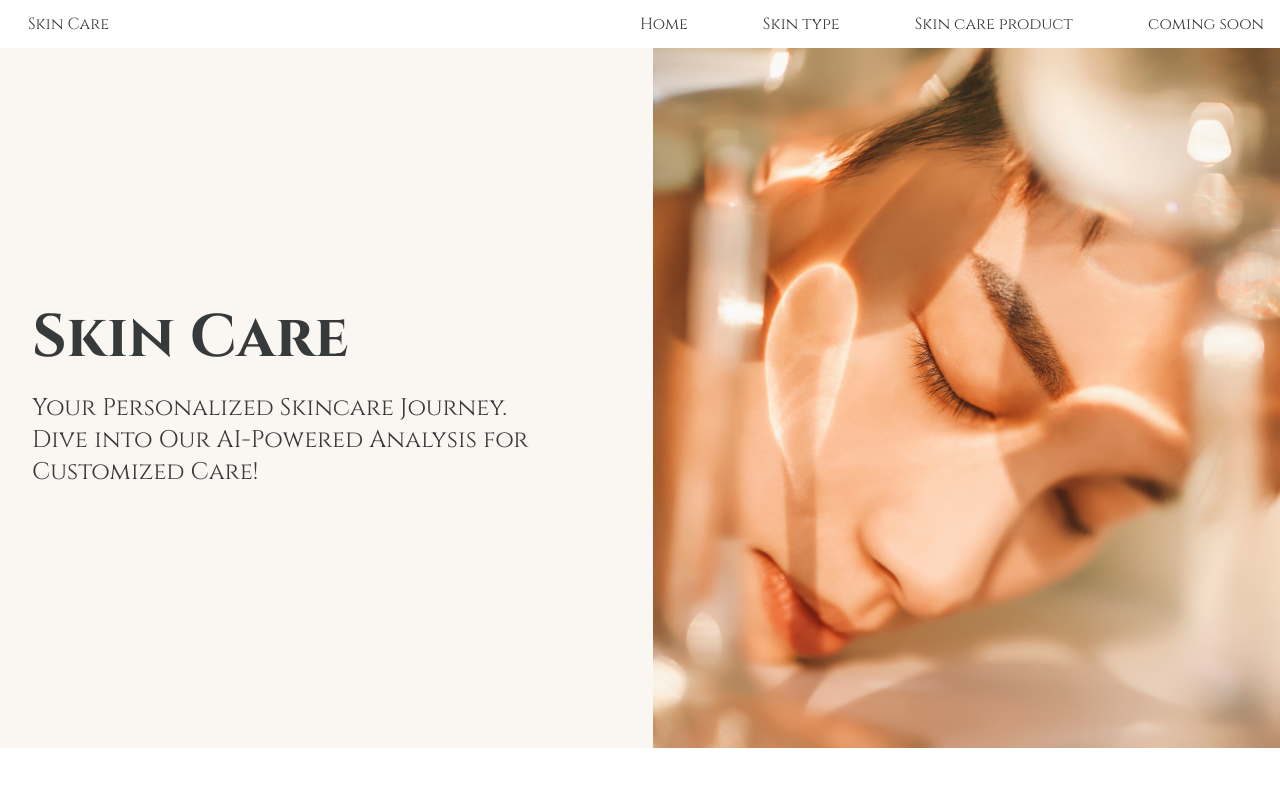
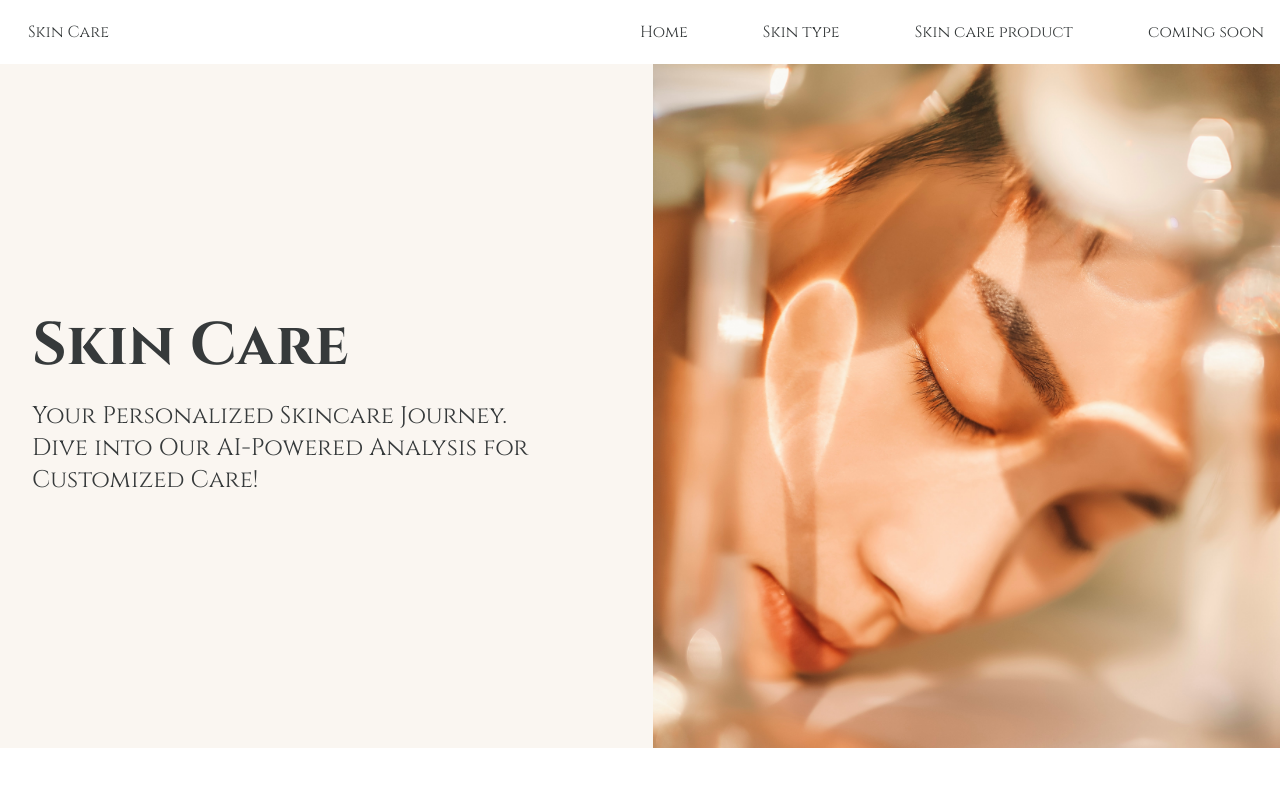
Before and after one commit to mikuweb/skincare-diagnose-app, a Next.js app: page / in a window 1280 px wide. Shown: the top 800 px of the page. Built offline with nearby package versions, Linux system fonts and the light colour scheme.

Commit message:
style: Headerのheightを修正

```diff
--- a/src/components/Header/index.tsx
+++ b/src/components/Header/index.tsx
@@ -22,7 +22,7 @@ const Header: FC = () => {
       className={`${
         openMenu ? "h-full bg-transparent" : "bg-white"
       } fixed flex flex-col items-start justify-between w-full z-10
-      lg:flex-row lg:items-center lg:px-4`}
+      lg:flex-row lg:items-center lg:h-16 lg:px-4`}
     >
       <Link
         href={"/"}
@@ -75,7 +75,7 @@ const Header: FC = () => {
       <div
         className={`${openMenu ? "flex" : "hidden"}
         w-full h-3/4 flex-col justify-center gap-16 bg-beige-100 bg-opacity-90 text-center pt12 pb-16 font-english text-3xl
-        lg:flex lg:flex-row lg:bg-transparent lg:text-brown-100 lg:w-1/2 lg:h-full lg:text-base lg:justify-between lg:gap-0 lg:pb-0`}
+        lg:flex lg:flex-row lg:bg-transparent lg:text-brown-100 lg:w-1/2 lg:h-full lg:text-base lg:justify-between lg:items-center lg:gap-0 lg:pb-0`}
       >
         {pages.map((page, idx) => (
           <Link
--- a/src/components/KeyVisual/index.tsx
+++ b/src/components/KeyVisual/index.tsx
@@ -20,7 +20,7 @@ const KeyVisual = () => {
       </div>
 
       {/* Tablet, Desktop */}
-      <div className="hidden md:flex gap-6 w-full h-[748px] pt-12 font-english text-brown-100 bg-beige-100">
+      <div className="hidden md:flex gap-6 w-full h-[748px] pt-16 font-english text-brown-100 bg-beige-100">
         {/* 左 Title */}
         <div className="flex flex-col gap-6 w-1/2 justify-center px-8">
           <h1 className="font-bold text-6xl">Skin Care</h1>
```
